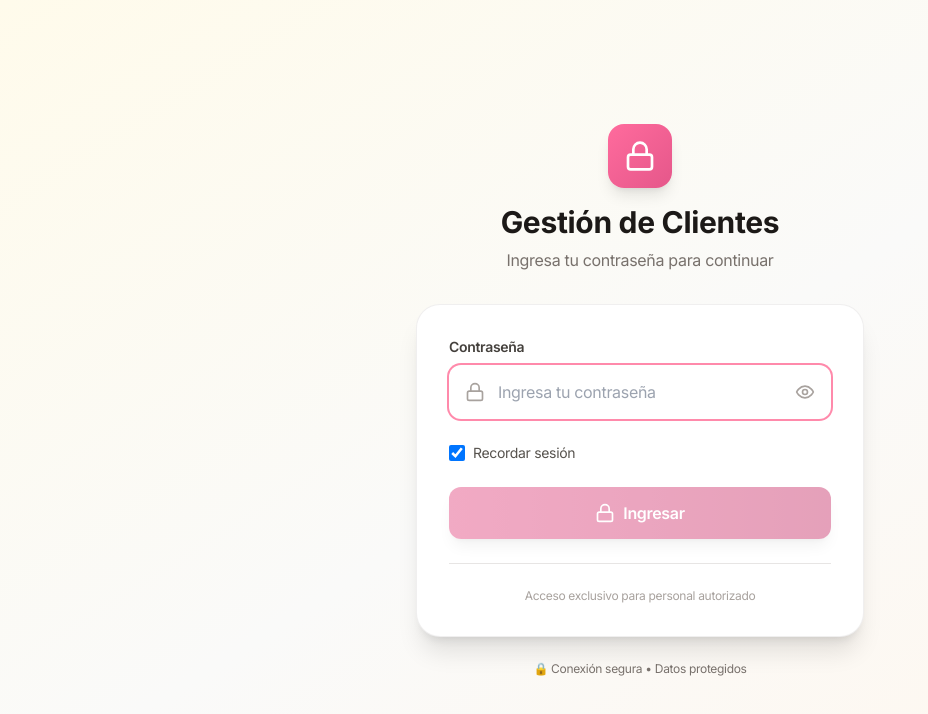
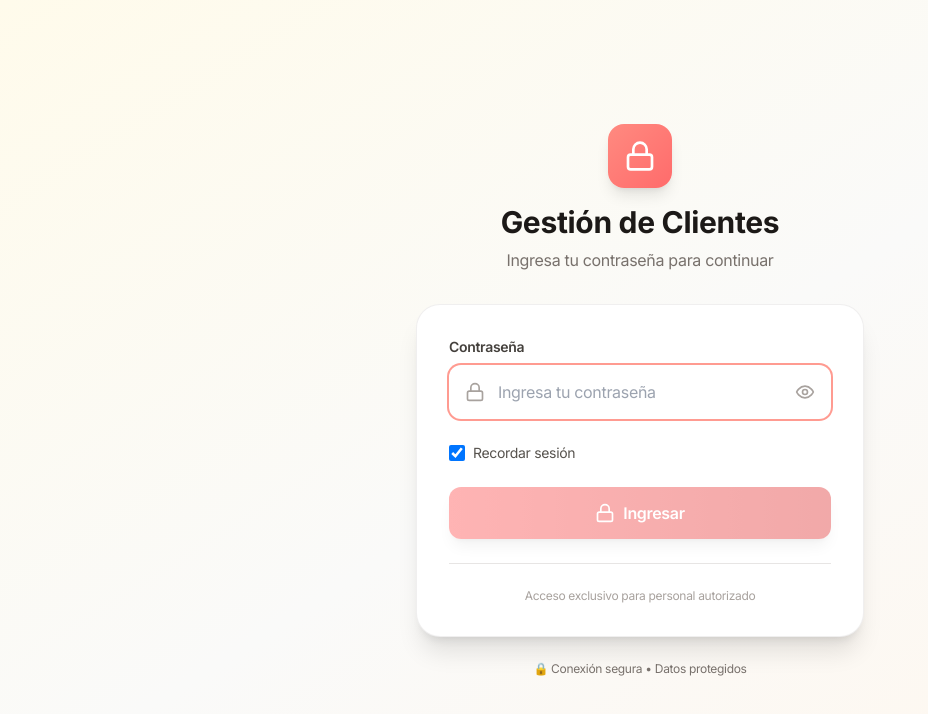
Before and after one commit to mibaus/caro-clientes, a React (Vite) app: page / in a window 1280 px wide. Shown: the top 714 px of the page, without its empty margins (0-928 px from the left). Built offline with nearby package versions, Linux system fonts and the light colour scheme; no server answers; the HTML template or start-up script is replaced by a standard one.

Commit message:
feat: cambiar a coral durazno suave (#FF8A80) - opcion 3

```diff
--- a/tailwind.config.js
+++ b/tailwind.config.js
@@ -10,18 +10,18 @@ export default {
         sans: ['Inter', 'Poppins', 'Nunito', 'system-ui', 'sans-serif'],
       },
       colors: {
-        // Paleta rosa coral moderna
+        // Paleta coral durazno suave
         terracotta: {
-          50: '#fff5f7',
-          100: '#ffe8ee',
-          200: '#ffd1dd',
-          300: '#ffaac4',
-          400: '#ff8aab',
-          500: '#ff6b9d',
-          600: '#e5578a',
-          700: '#cc4477',
-          800: '#b23364',
-          900: '#992752',
+          50: '#fff5f4',
+          100: '#ffe8e6',
+          200: '#ffd1cd',
+          300: '#ffb3ab',
+          400: '#ff9b91',
+          500: '#ff8a80',
+          600: '#ff6b6b',
+          700: '#e55555',
+          800: '#cc4040',
+          900: '#b22d2d',
         },
         // Paleta lavanda/púrpura suave para acentos
         lavender: {
```
